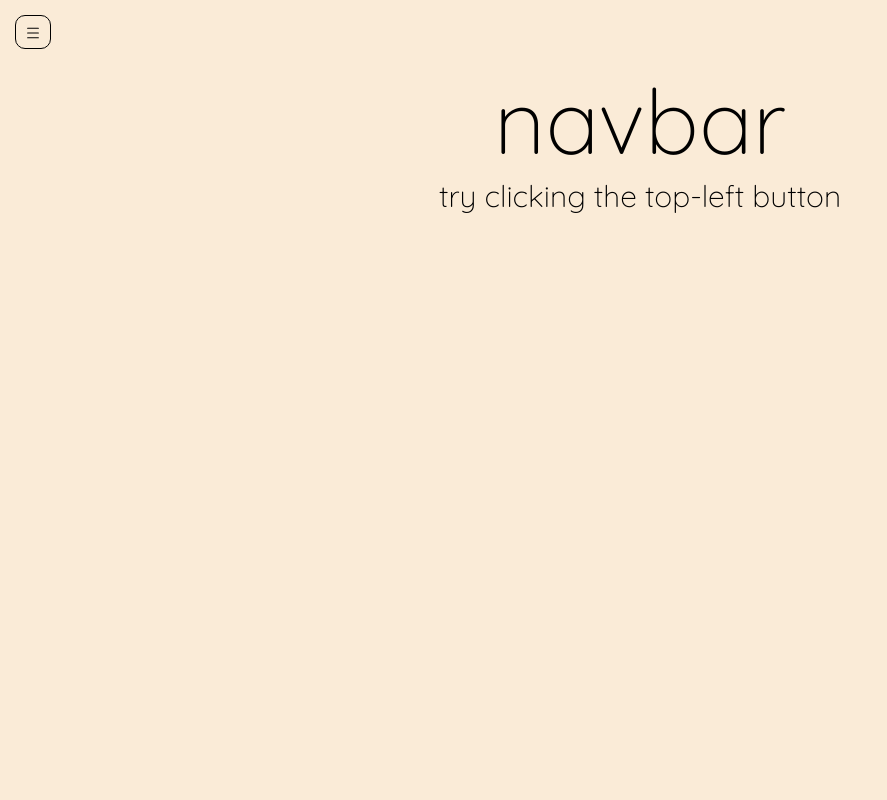
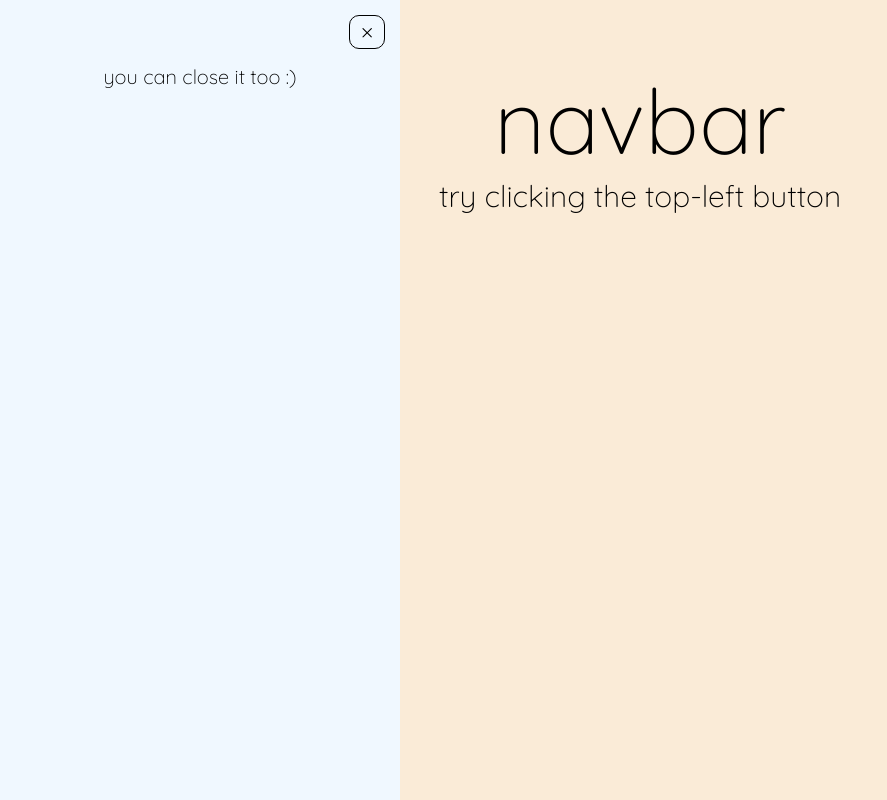
Before and after one commit to snifjcy/sidebar, a plain HTML site: page index.html in a window 1280 px wide. Both pictures are taken after a click on the element 33 px from the left and 32 px from the top of the page. Shown: the whole page, without its empty margins (0-887 px from the left). Drawn offline with Linux system fonts and the light colour scheme.

Commit message:
It works :)))

```diff
--- a/index.html
+++ b/index.html
@@ -33,7 +33,11 @@
                 <path fill="none" d="M15.898,4.045c-0.271-0.272-0.713-0.272-0.986,0l-4.71,4.711L5.493,4.045c-0.272-0.272-0.714-0.272-0.986,0s-0.272,0.714,0,0.986l4.709,4.711l-4.71,4.711c-0.272,0.271-0.272,0.713,0,0.986c0.136,0.136,0.314,0.203,0.492,0.203c0.179,0,0.357-0.067,0.493-0.203l4.711-4.711l4.71,4.711c0.137,0.136,0.314,0.203,0.494,0.203c0.178,0,0.355-0.067,0.492-0.203c0.273-0.273,0.273-0.715,0-0.986l-4.711-4.711l4.711-4.711C16.172,4.759,16.172,4.317,15.898,4.045z"></path>
             </svg>
         </div>
+        <div id="closeText">
+            you can close it too :)
+        </div>
     </div>
+    <script src="main.js"></script>
 </body>
 
 </html>
--- /dev/null
+++ b/main.js
@@ -0,0 +1,5 @@
+toggleSidebar = () => {
+    document.getElementById("sidebar").classList.toggle("open")
+}
+document.getElementById("openButton").addEventListener("click", toggleSidebar)
+document.getElementById("closeButton").addEventListener("click", toggleSidebar)
--- a/style.css
+++ b/style.css
@@ -48,6 +48,17 @@ div#content {
     display: flex;
     flex-direction: column;
     transform: translateX(-100%);
+    transition: transform .50s ease;
+}
+
+#sidebar.open {
+    transform: none !important;
+}
+
+#closeText {
+    align-self: center;
+    font-family: 'Quicksand', sans-serif;
+    font-size: 20px;
 }
 
 #closeButton {
@@ -59,7 +70,7 @@ div#content {
     cursor: pointer;
 }
 
-#openButton:hover {
+#closeButton:hover {
     background-color: lightcyan;
 }
 
```
